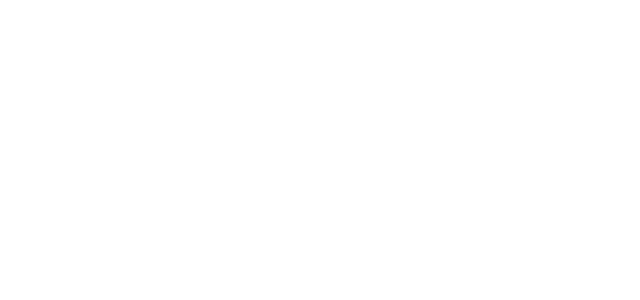
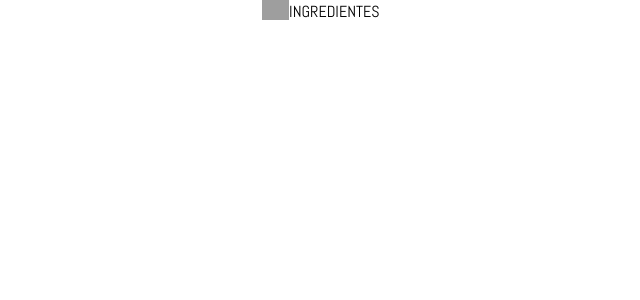
Before and after one commit to mahojv/recetario-online, a React (Vite) app: page / in a window 1280 px wide. Shown: the top 300 px of the page, without its empty margins (319-959 px from the left). Built offline with nearby package versions, Linux system fonts and the light colour scheme; grey boxes are pictures that could not be loaded.

Commit message:
initial commit

```diff
--- a/src/App.jsx
+++ b/src/App.jsx
@@ -1,11 +1,12 @@
 import React from 'react'
 import CategoryBar from './components/CategoryBar'
+import Ingredientes from './components/Ingredientes'
 
 export default function App() {
 
   return (
     <>
-
+   <Ingredientes/>
     </>
 
   )
--- /dev/null
+++ b/src/components/Ingredientes.jsx
@@ -0,0 +1,14 @@
+import React from 'react'
+
+export default function Ingredientes() {
+  return (
+   <section>
+
+        <h2 className='flex justify-center space-x-1'><img src="https://www.gourmet.cl/wp-content/themes/gourmet/img/icons/sombrero.png" alt="gormet" className='h-5'/>INGREDIENTES</h2>
+        <div>
+
+    </div>
+    </section>
+
+  )
+}
```
Also changed, not shown: public/placeholder1.png (added), src/public/placeholder.jpg (deleted).
